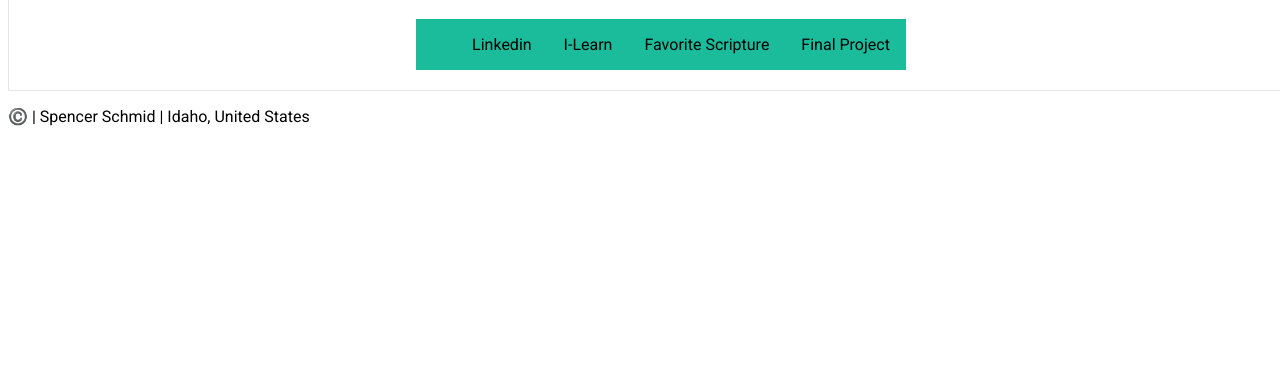
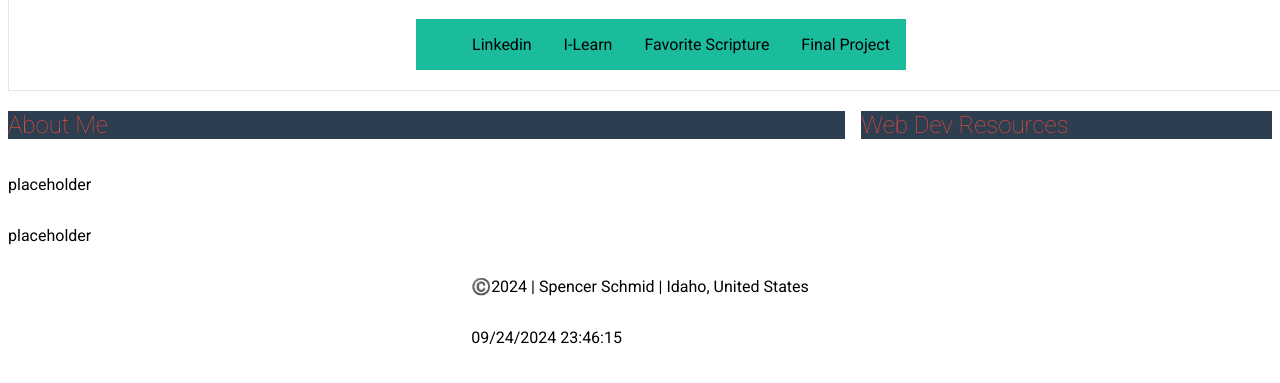
Before and after one commit to Attais/wdd131, a plain HTML site: page index.html in a window 1280 px wide. Shown: the part 91-474 px from the top of the page. Drawn offline with Linux system fonts and the light colour scheme.

Commit message:
Updated CSS and Javascript

```diff
--- a/index.html
+++ b/index.html
@@ -10,7 +10,7 @@
         <link rel="preconnect" href="https://fonts.googleapis.com">
         <link rel="preconnect" href="https://fonts.gstatic.com" crossorigin>
         <link href="https://fonts.googleapis.com/css2?family=Roboto:wght@100;400&display=swap" rel="stylesheet">
-        <script src="scripts/getdates.js"></script>
+        <script defer src="scripts/getdates.js"></script>
     </head>
     <body>
 
@@ -27,8 +27,17 @@
     </header>
 
     <main>
-        <section class="card"></section>
-        <section class="card"></section>
+        <section class="cardholder">
+            <section class="card" id="aboutme">
+                <h2>About Me</h2>
+                <p>placeholder</p>
+                <p>placeholder</p>
+
+            </section>
+            <section class="card">
+                <h2>Web Dev Resources</h2>
+            </section>
+        </section>
     </main>
     <footer>
         <p>©️<span id="currentYear"></span> | Spencer Schmid | Idaho, United States</p>
--- a/scripts/getdates.js
+++ b/scripts/getdates.js
@@ -1,7 +1,7 @@
 // Set the current year dynamically
 const currentYear = new Date().getFullYear();
-document.getElementById('year').textContent = currentYear;
+document.getElementById('currentYear').textContent = currentYear;
 
 // Get the last modified date of the document and display it
 const lastModified = document.lastModified;
-document.getElementById('last-updated').textContent = lastModified;
+document.getElementById('lastModified').textContent = lastModified;
--- a/styles/base.css
+++ b/styles/base.css
@@ -67,6 +67,32 @@ h1 {
     color: var(--accent1-color)
 }
 
+h2 {
+    font-family: "Roboto", sans-serif;
+    font-weight: 100;
+    background-color: var(--primary-color);
+    color: var(--accent1-color)
+}
+
 .card {
+    /* display: grid; */
+}
+
+.cardholder {
     display: grid;
+    grid-template-columns: repeat(3, minmax(0, 1fr));
+    width: 100%;
+    row-gap: 1rem;
+    column-gap: 1rem;
 }
+
+#aboutme {
+    display: grid;
+    grid-column: span 2/ span 2;
+}
+
+footer {
+    display:grid;
+    justify-content: center;
+    align-content: center;
+}
```
Also changed, not shown: images/spencer.jpg (added).
